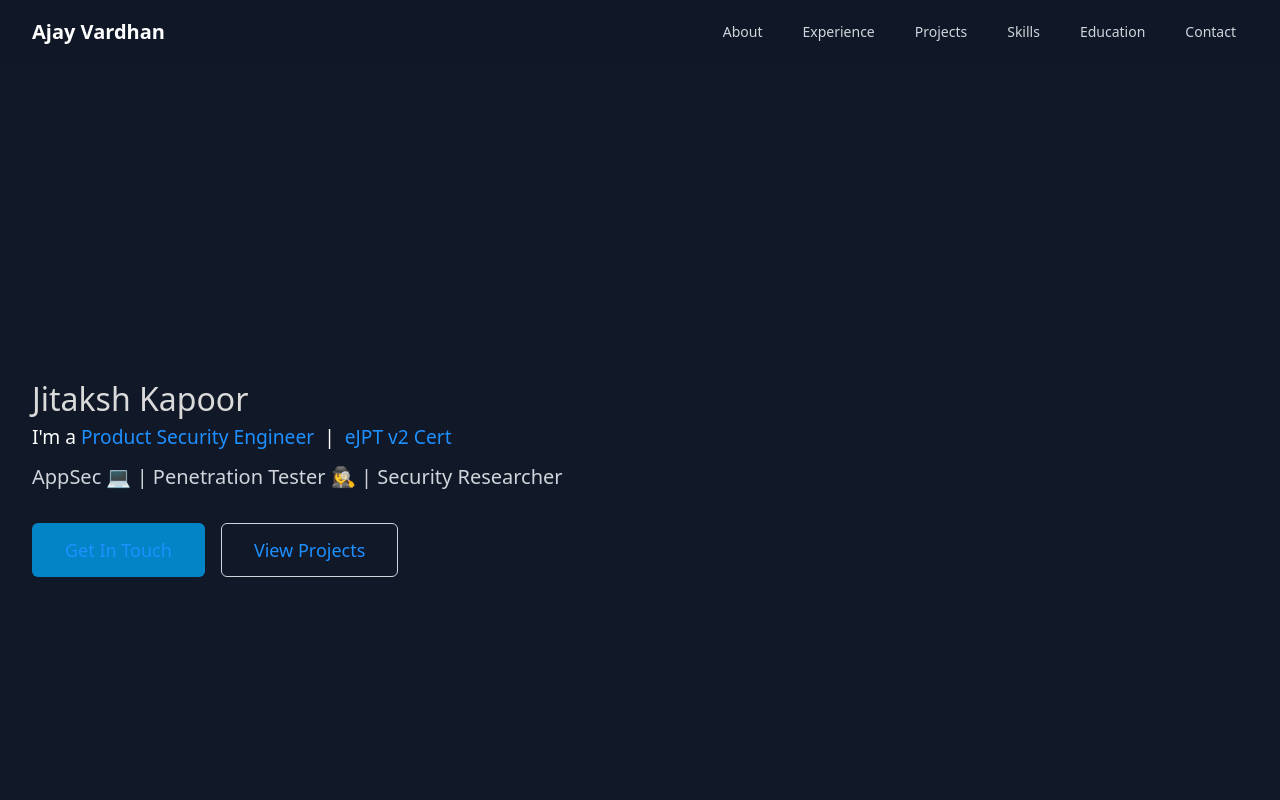
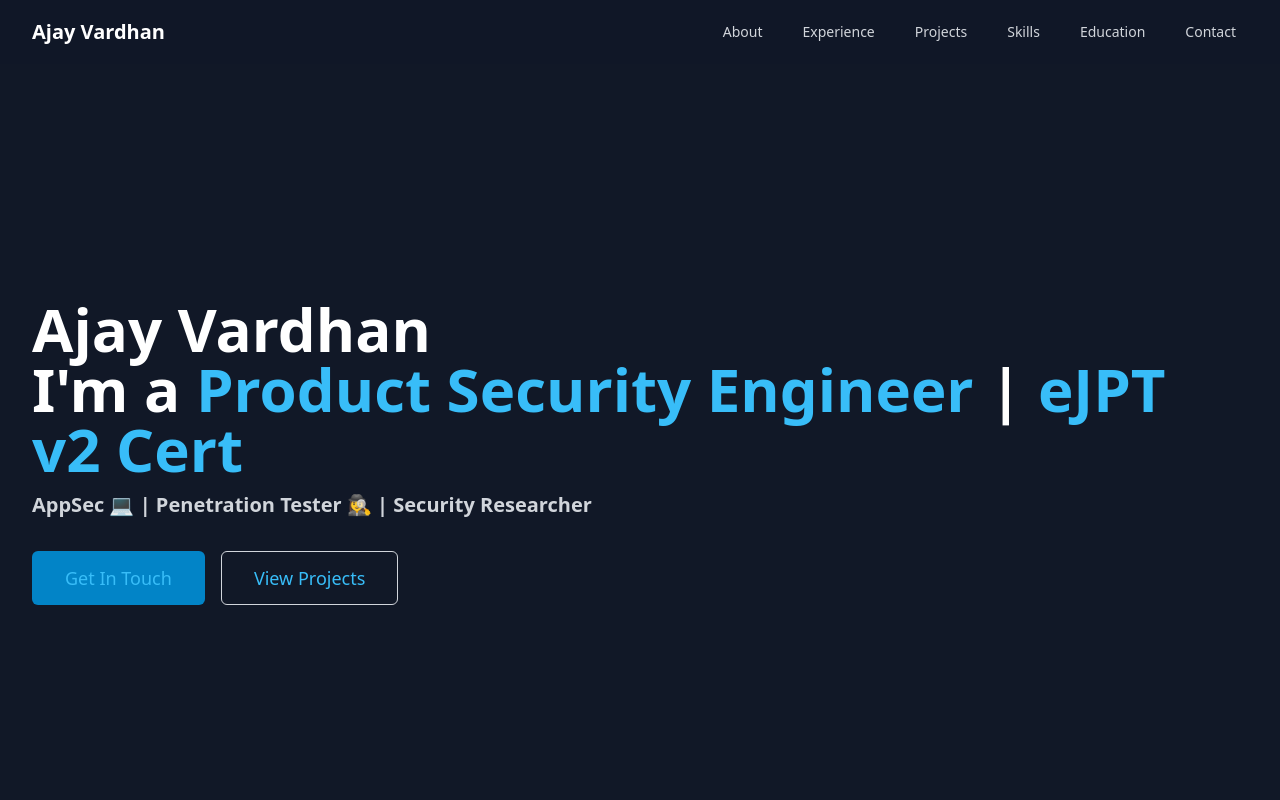
Before and after one commit to ajayhackz/ajayhackz.github.io, a plain HTML site: page index.html in a window 1280 px wide. Shown: the top 800 px of the page. Drawn offline with nearby package versions, Linux system fonts and the light colour scheme.

Commit message:
Update index.html

```diff
--- a/index.html
+++ b/index.html
@@ -268,34 +268,8 @@
   <div class="relative max-w-full mx-auto pt-32 px-4 sm:px-6 lg:px-8 h-full flex items-center">
     <div class="text-center sm:text-left animate-fade-in">
       <h1 class="text-4xl sm:text-6xl font-bold text-white mb-6">
-      <!--<span class="block">Ajay Vardhan</span>-->
-       <h1 class="name">Jitaksh Kapoor</h1>
-<p class="description">
-  I'm a <span class="text-primary-400">Product Security Engineer</span>
-  <span class="separator">|</span>
-  <span class="text-primary-400"> eJPT v2 Cert</span>
-</p>
-
-<style>
-  .name {
-    font-size: 2em; /* Adjust font size as needed */
-    color: #DADADA; /* Light gray color for the name */
-  }
-
-  .description {
-    font-size: 1.2em; /* Adjust font size as needed */
-    color: white; /* White color for the description */
-  }
-
-  .text-primary-400 {
-    color: #1E90FF; /* Blue color for emphasis */
-  }
-
-  .separator {
-    color: white; /* Same as description to blend in */
-    margin: 0 5px; /* Adjust spacing around the separator */
-  }
-</style>
+      <span class="block">Ajay Vardhan</span>
+        <p>I'm a <span class="text-primary-400">Product Security Engineer</span> | <span class="text-primary-400">eJPT v2 Cert</span></p>
 
       <p class="mt-3 text-lg sm:text-xl text-gray-300 max-w-2xl animate-slide-up">
         AppSec 💻 | Penetration Tester 🕵️‍♀️ | Security Researcher
```
